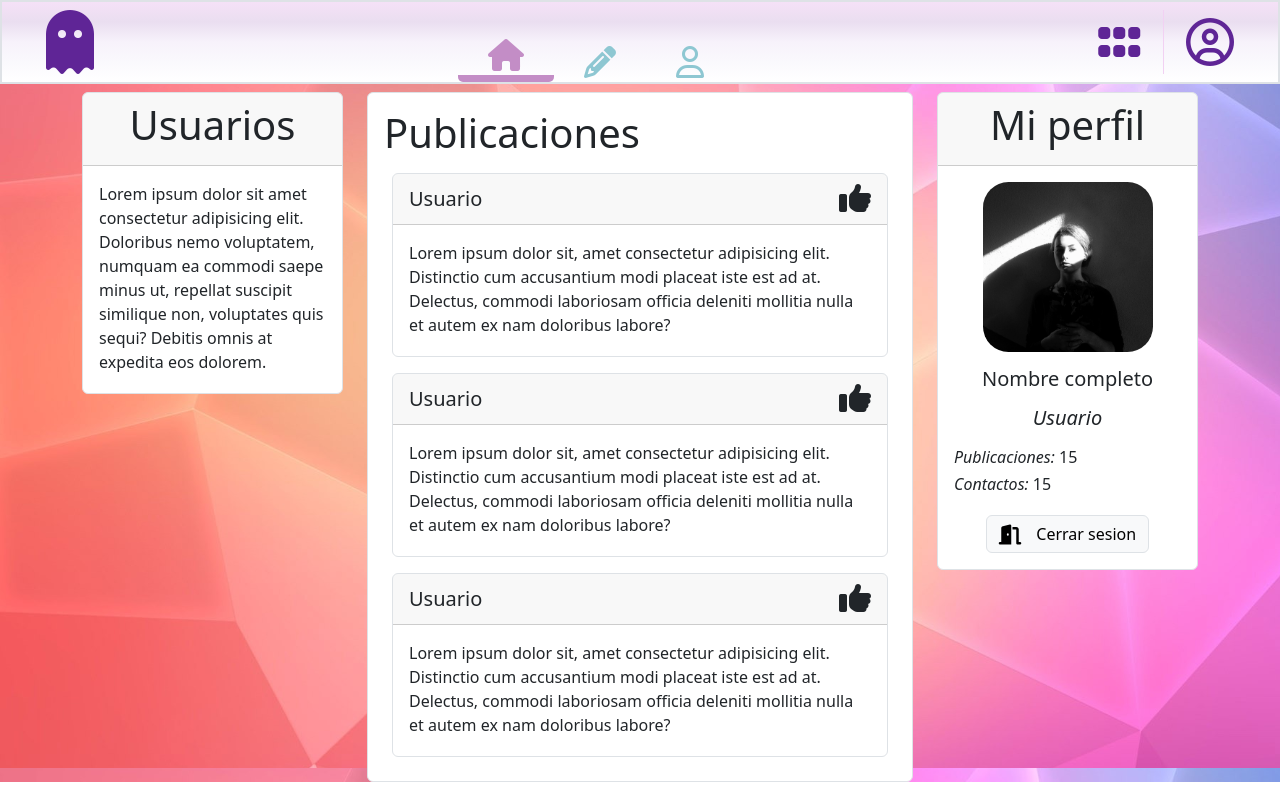
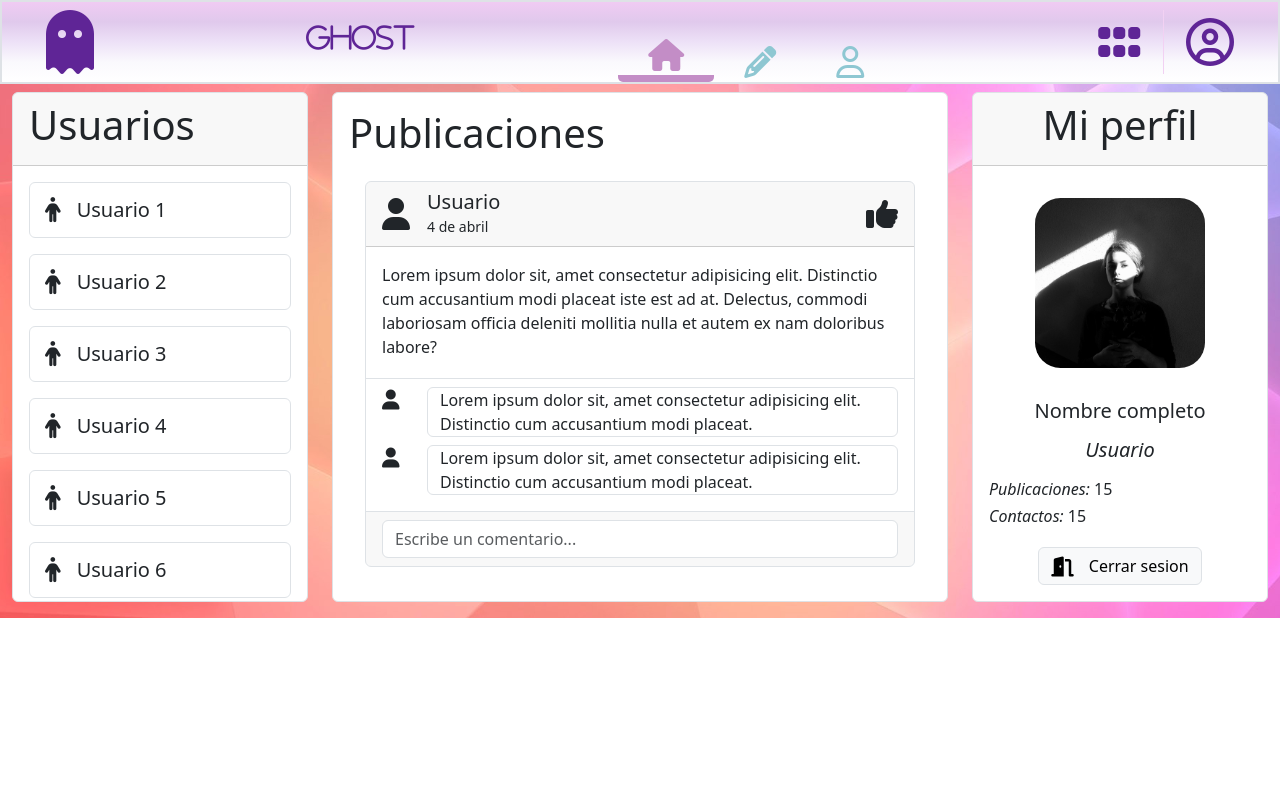
Before and after one commit to aevillalobosvela/proyecto-redSocial, a Vue app: page /main in a window 1280 px wide. Built offline with nearby package versions, Linux system fonts and the light colour scheme.

Commit message:
update App.vue, LoginComp.vue, MainComp.vue and MainLayout.vue

```diff
--- a/src/App.vue
+++ b/src/App.vue
@@ -13,9 +13,9 @@
 .custom-fondo {
   background-image: linear-gradient(
     to bottom,
-    #f5e1f7,
-    #eadef0,
-    #f7f2fb,
+    #f0cbf3,
+    #e0c9ec,
+    #ede1f7,
     #faf9fd,
     #ffffff
   );
--- a/src/components/LoginComp.vue
+++ b/src/components/LoginComp.vue
@@ -8,7 +8,7 @@
               <div class="m-3">
                 <i class="ghost fa-solid fa-ghost fa-5x"></i>
               </div>
-              <p style="margin-bottom: 0px;">¡Bienvenido usuario!</p>
+              <p style="margin-bottom: 0px;">¡Bienvenido a Ghost® usuario!</p>
             </div>
             <div class="card-body">
               <form>
--- a/src/components/MainComp.vue
+++ b/src/components/MainComp.vue
@@ -1,32 +1,42 @@
 <template>
-  <div class="container">
+  <div class="container-fluid">
     <div class="row mt-2">
-      <div class="col-3">
+      <div class="col-3 mb-3">
         <div class="card border">
-          <div class="card-header text-center">
+          <div class="card-header">
             <h2 class="display-6">Usuarios</h2>
           </div>
-          <div class="card-body">
-            <p>
-              Lorem ipsum dolor sit amet consectetur adipisicing elit. Doloribus
-              nemo voluptatem, numquam ea commodi saepe minus ut, repellat
-              suscipit similique non, voluptates quis sequi? Debitis omnis at
-              expedita eos dolorem.
-            </p>
+          <div class="card-body" style="max-height: 435px; overflow-y: auto">
+            <div v-for="index in 10" :key="index">
+              <div class="card border mb-3">
+                <h5>
+                  <i class="me-3 fas fa-person fa-lg"></i>Usuario {{ index }}
+                </h5>
               </div>
             </div>
           </div>
+        </div>
+      </div>
+
       <div class="col-6">
         <div class="card border p-3">
           <h2 class="display-6">Publicaciones</h2>
-          <div class="card border m-2">
+          <div class="card-body" style="max-height: 420px; overflow-y: auto">
+            <div v-for="index in 10" :key="index">
+              <div class="card border mb-4">
                 <div class="card-header">
                   <div class="row">
-                <div class="col-6">
-                  <h5 style="margin: 0px; margin-top: 5px">Usuario</h5>
+                    <div class="col-1">
+                      <i class="mt-2 me-3 fas fa-user fa-2x"></i>
+                    </div>
+                    <div class="col-5">
+                      <h5 style="margin: 0px">Usuario</h5>
+                      <p style="margin: 0px">
+                        <small>4 de abril</small>
+                      </p>
                     </div>
                     <div class="col-6 text-end">
-                  <i class="thum fa fa-thumbs-up fa-2x"></i>
+                      <i class="mt-2 thum fa fa-thumbs-up fa-2x"></i>
                     </div>
                   </div>
                 </div>
@@ -34,53 +44,50 @@
                   <p>
                     Lorem ipsum dolor sit, amet consectetur adipisicing elit.
                     Distinctio cum accusantium modi placeat iste est ad at.
-                Delectus, commodi laboriosam officia deleniti mollitia nulla et
-                autem ex nam doloribus labore?
+                    Delectus, commodi laboriosam officia deleniti mollitia nulla
+                    et autem ex nam doloribus labore?
                   </p>
                 </div>
+                <ul class="list-group list-group-flush">
+                  <li class="list-group-item">
+                    <div class="row mb-2">
+                      <div class="col-1">
+                        <i class="mt-1 fas fa-user fa-lg"></i>
                       </div>
-          <div class="card border m-2">
-            <div class="card-header">
-              <div class="row">
-                <div class="col-6">
-                  <h5 style="margin: 0px; margin-top: 5px">Usuario</h5>
-                </div>
-                <div class="col-6 text-end">
-                  <i class="thum fa fa-thumbs-up fa-2x"></i>
+                      <div class="col-11">
+                        <div class="container border rounded">
+                          Lorem ipsum dolor sit, amet consectetur adipisicing
+                          elit. Distinctio cum accusantium modi placeat.
                         </div>
                       </div>
                     </div>
-            <div class="card-body">
-              <p>
-                Lorem ipsum dolor sit, amet consectetur adipisicing elit.
-                Distinctio cum accusantium modi placeat iste est ad at.
-                Delectus, commodi laboriosam officia deleniti mollitia nulla et
-                autem ex nam doloribus labore?
-              </p>
+                    <div class="row mb-2">
+                      <div class="col-1">
+                        <i class="mt-1 fas fa-user fa-lg"></i>
                       </div>
-          </div>
-          <div class="card border m-2">
-            <div class="card-header">
-              <div class="row">
-                <div class="col-6">
-                  <h5 style="margin: 0px; margin-top: 5px">Usuario</h5>
-                </div>
-                <div class="col-6 text-end">
-                  <i class="thum fa fa-thumbs-up fa-2x"></i>
+                      <div class="col-11">
+                        <div class="container border rounded">
+                          Lorem ipsum dolor sit, amet consectetur adipisicing
+                          elit. Distinctio cum accusantium modi placeat.
                         </div>
                       </div>
                     </div>
-            <div class="card-body">
-              <p>
-                Lorem ipsum dolor sit, amet consectetur adipisicing elit.
-                Distinctio cum accusantium modi placeat iste est ad at.
-                Delectus, commodi laboriosam officia deleniti mollitia nulla et
-                autem ex nam doloribus labore?
-              </p>
+                  </li>
+                </ul>
+                <div class="card-footer">
+                  <input
+                    type="text"
+                    class="form-control"
+                    id="comment"
+                    placeholder="Escribe un comentario..."
+                  />
                 </div>
               </div>
             </div>
           </div>
+        </div>
+      </div>
+
       <div class="col-3">
         <div class="card border">
           <div class="card-header text-center">
@@ -89,6 +96,7 @@
           <div class="card-body">
             <div class="text-center">
               <img
+                class="m-3"
                 style="border-radius: 15%"
                 src="../assets/perfi.jpg"
                 width="170"
--- a/src/components/MainLayout.vue
+++ b/src/components/MainLayout.vue
@@ -12,7 +12,11 @@
             </router-link>
           </div>
         </ul>
-
+        <ul class="ghost navbar-nav" style="margin-right: 0%;">
+          <div class="m-2">
+            <h3>Ghost</h3>
+          </div>
+        </ul>
         <ul class="navbar-nav mx-auto">
           <nav class="nav-custom">
             <router-link to="/main"
@@ -27,7 +31,7 @@
           </nav>
         </ul>
 
-        <ul class="navbar-nav ms-auto me-4">
+        <ul class="navbar-nav me-4">
           <div class="m-2">
             <router-link to="/publicar">
               <i class="ghost fa-solid fa-grip fa-3x"></i>
@@ -56,6 +60,7 @@ export default {};
 .ghost {
   color: var(--main-color);
   transition: 0.5s;
+  font-family: "Font Awesome 6 Free";
 }
 @keyframes animacionVertical {
   0% {
```
Lines whose indentation alone changed are shown as unchanged.
